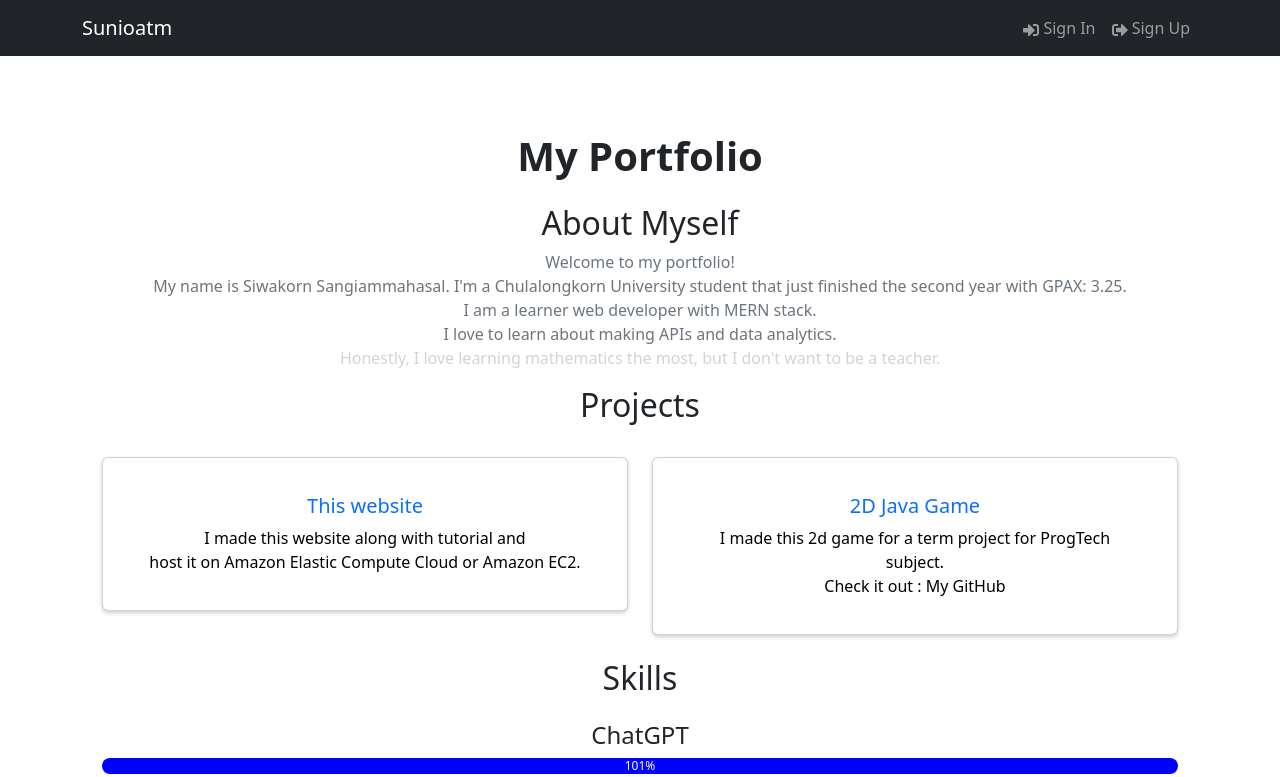
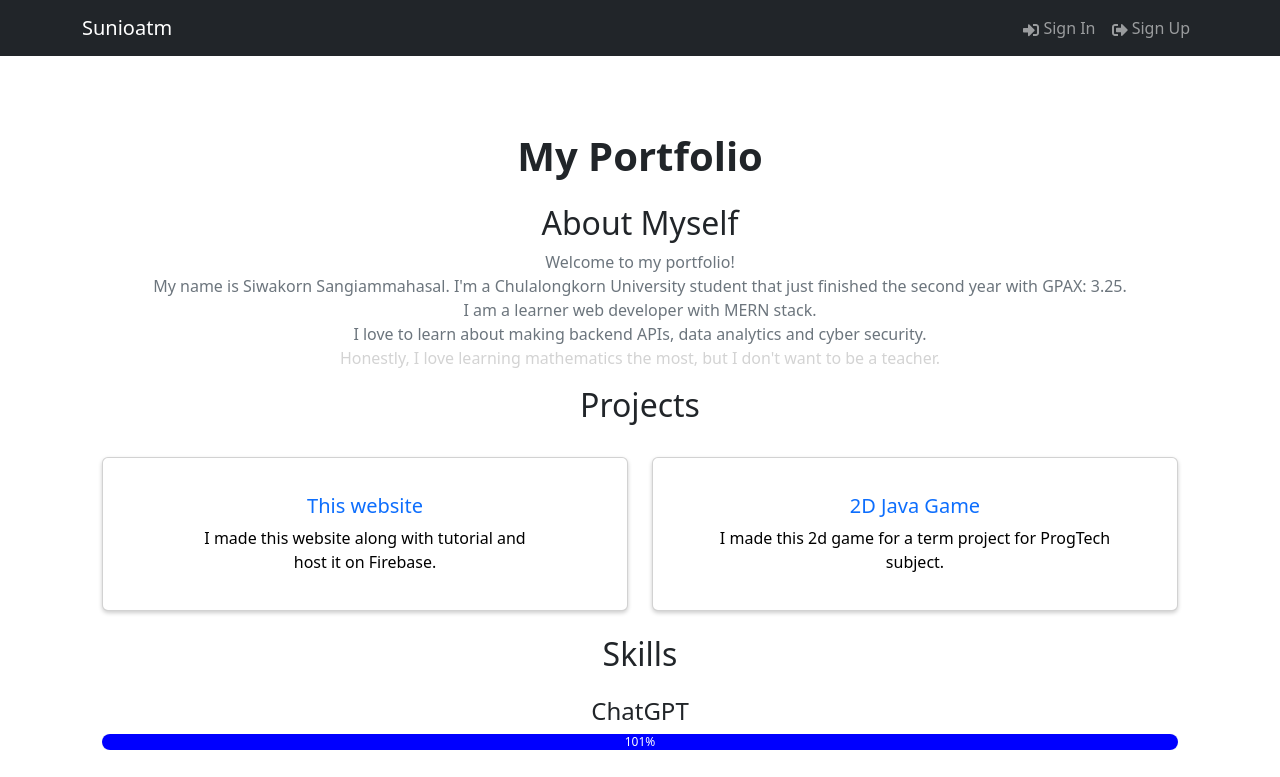
Before and after one commit to Sunioatm/MyWebsite, a React (Vite) app in the folder frontend/: page / in a window 1280 px wide. Shown: the top 777 px of the page. Built offline with nearby package versions, Linux system fonts and the light colour scheme.

Commit message:
Add static web firebase and fix a bit of content

```diff
--- a/frontend/src/components/Portfolio.jsx
+++ b/frontend/src/components/Portfolio.jsx
@@ -15,14 +15,13 @@ const skills = [
 const projects = [
   {
     title: 'This website',
-    description: `I made this website along with tutorial and <br>host it on Amazon Elastic Compute Cloud or Amazon EC2.<br>`,
+    description: `I made this website along with tutorial and <br>host it on Firebase.<br>`,
     url: 'http://13.230.190.117/',
     image: 'path_to_image_1',
   },
   {
     title: '2D Java Game',
-    description: `I made this 2d game for a term project for ProgTech subject.<br>
-    Check it out <a target="_blank" rel="noopener noreferrer className="no-underline"> : My GitHub</a>`,
+    description: `I made this 2d game for a term project for ProgTech subject.<br>`,
     url: 'https://github.com/Sunioatm/ProgTech-Project-Java2dGame.git',
     image: 'path_to_image_2',
   },
@@ -76,7 +75,7 @@ const Portfolio = () => {
         Welcome to my portfolio!<br />
         My name is Siwakorn Sangiammahasal. I'm a Chulalongkorn University student that just finished the second year with GPAX: 3.25.<br />
         I am a learner web developer with MERN stack.<br />
-        I love to learn about making APIs and data analytics.<br />
+        I love to learn about making backend APIs, data analytics and cyber security.<br />
         <p className="light-gray">Honestly, I love learning mathematics the most, but I don't want to be a teacher.</p>
       </p>
 
```
Also changed, not shown: 2 other files (tests, documents, lock files or other folders).
